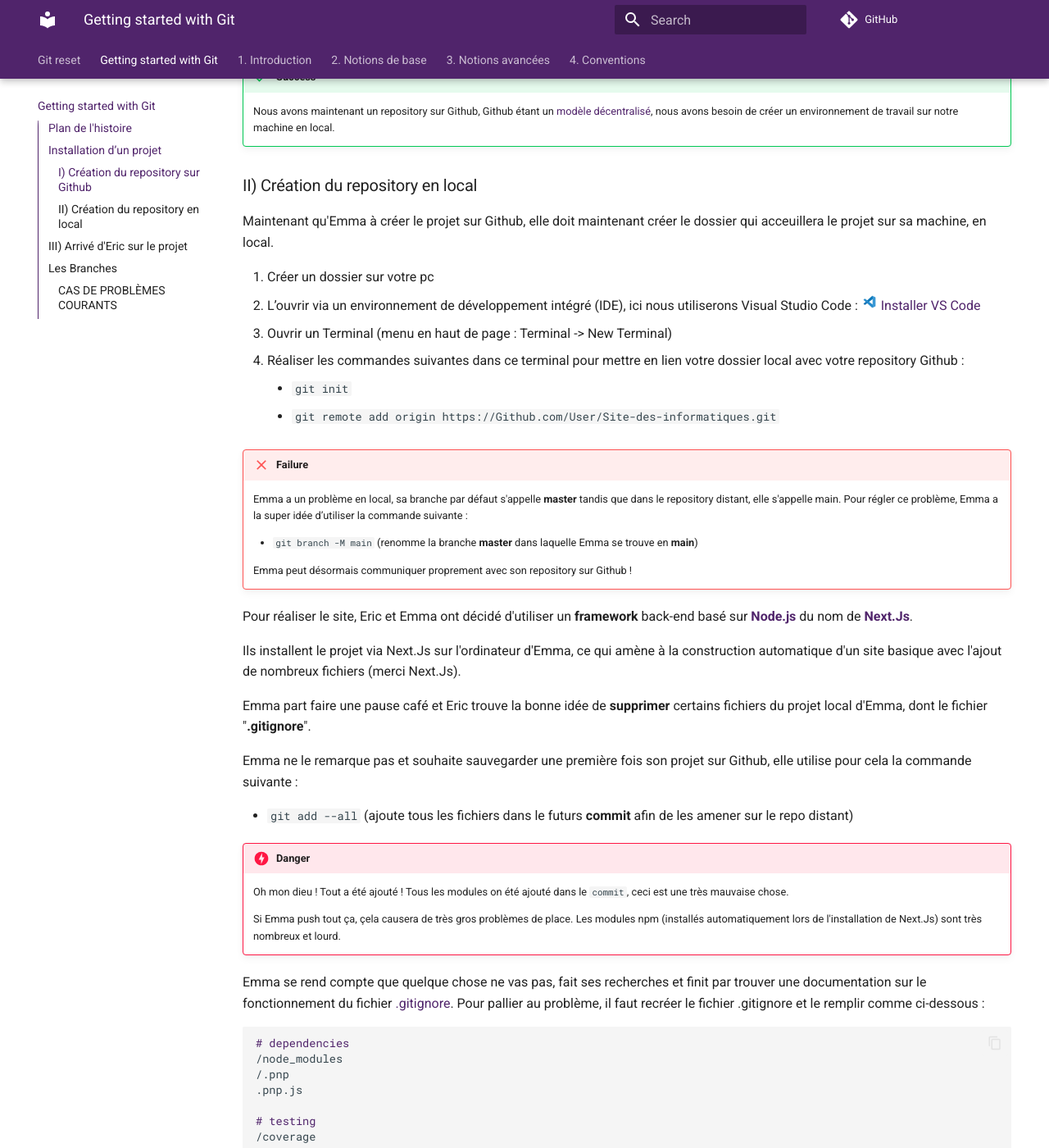
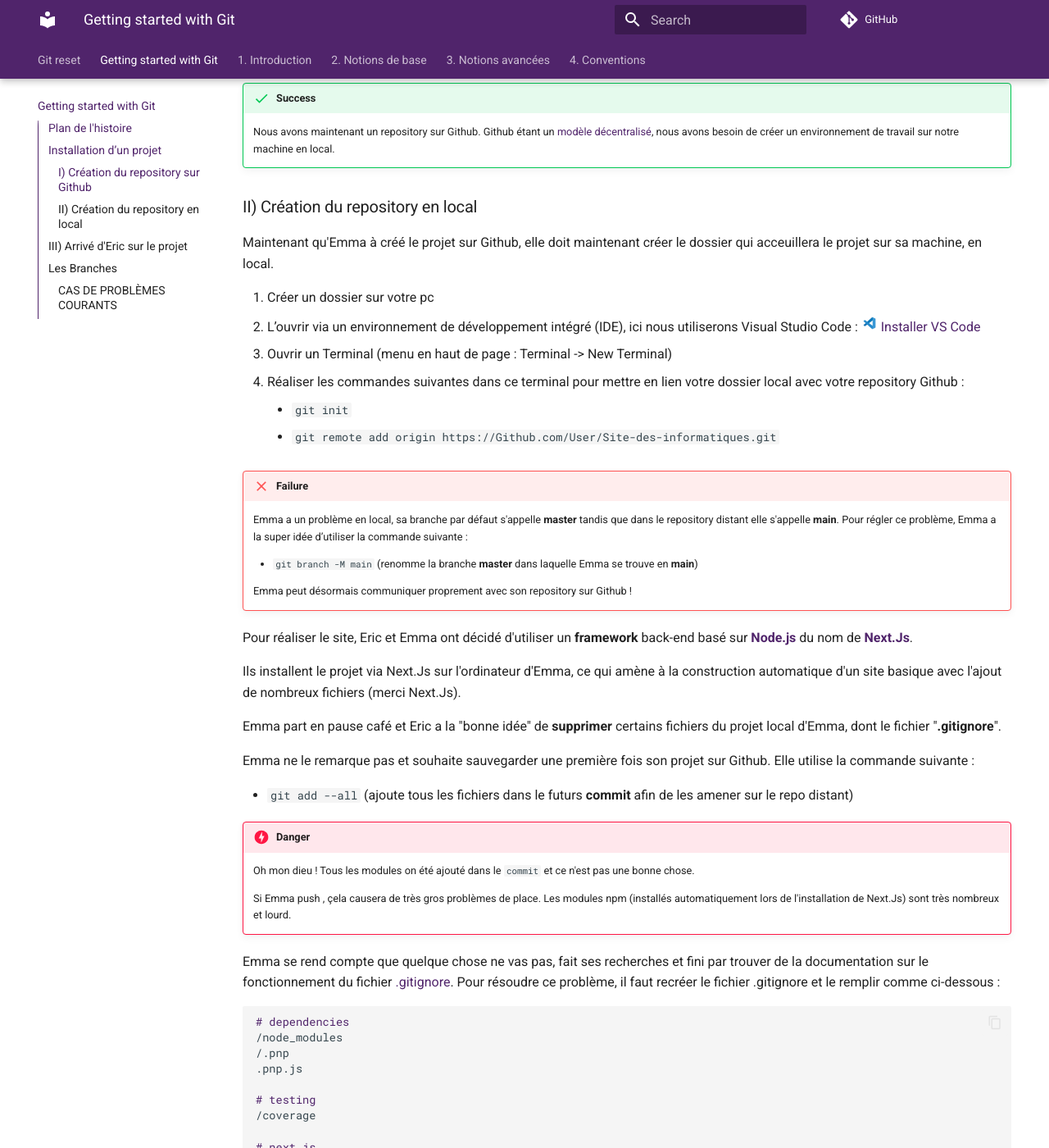
Before and after one commit to ub-mmi-but/git-101, an MkDocs documentation site: the page built from docs/index2.md, in a window 1280 px wide and 1400 px high, scrolled down 981 px. Shown: the whole window at 82% size. Built offline with MkDocs 1.6.1 and Material for MkDocs 9.7.7, drawn with Linux system fonts in a browser that asks for light colours; comment, search, counter and statistics services are not loaded; some of the changed text lies outside the part shown.

Commit message:
Correction des fautes index2.md

````diff
--- a/docs/index2.md
+++ b/docs/index2.md
@@ -6,34 +6,34 @@
 - Création d'un projet GitHub
 - Création d'un projet git local
 - Clone du projet par Eric
-  - Il essaie de push des modifs sur main, mais se fait rejeter parce qu'Emma a push un deuxième commit depuis son clonage
-  - Il fait une branche du coup.
+  - Il essaie de push des modifications sur 'main', mais sa tentativ est rejetée car Emma a push un deuxième commit depuis son clonage.
+  - Il fait crée branche.
     - checkout, checkout -b, push, lien vers la doc Git Flow
 - Form, API, mot de passe, réécriture, rebase onto
 
 ## **Installation d’un projet**
 
-Le département Informatique a pour projet de développer le nouveau site de la licence informatiques.
+Le département Informatique a pour projet de développer le nouveau site du BUT Informatique.
 
 Afin de mener à bien ce projet et de ne pas répéter les erreurs de développement des précédentes équipes, Emma et Eric, étudiant en BUT Informatique en charge du projet, vont créer un nouvel environnement de travail.
 
-Ils vont utiliser  **[Github](./github.md)** afin de pouvoir travailler à plusieurs sur un même projet et ainsi conserver une trace de tout les modifications ajoutés au futur nouveau site Web.
+Ils vont utiliser  **[Github](./github.md)** afin de pouvoir travailler à plusieurs sur un même projet et ainsi conserver une trace de tout les modifications ajoutées au futur nouveau site Web.
 
 ### I) Création du repository sur Github
 
-Emma est chargée de créer l'environnement Github. Elle va pour cela réalisé les étapes ci-dessous :
+Emma est chargée de créer l'environnement Github. Pour cela, voici comment elle va procéder :
 
-1. Création d’un **repo** (projet) distant sur Github nommé "Site-des-informatiques"
+1. Création d’un **repository** (projet) distant sur Github nommé "Site-des-informatiques"
 2. Laisser le repository en public
-3. Laisser décocher le Readme (On en créera un plus tard si besoin)
+3. Laisser décoché le Readme (On en créera un plus tard si besoin)
 4. Cliquer sur "Create repository"
 
 !!! success
-    Nous avons maintenant un repository sur Github, Github étant un [modèle décentralisé](./modeleDecentralise.md), nous avons besoin de créer un environnement de travail sur notre machine en local.
+    Nous avons maintenant un repository sur Github. Github étant un [modèle décentralisé](./modeleDecentralise.md), nous avons besoin de créer un environnement de travail sur notre machine en local.
 
 ### II) Création du repository en local
 
-Maintenant qu'Emma à créer le projet sur Github, elle doit maintenant créer le dossier qui acceuillera le projet sur sa machine, en local.
+Maintenant qu'Emma à créé le projet sur Github, elle doit maintenant créer le dossier qui acceuillera le projet sur sa machine, en local.
 
 1. Créer un dossier sur votre pc
 2. L’ouvrir via un environnement de développement intégré (IDE), ici nous utiliserons Visual Studio Code :
@@ -44,7 +44,7 @@
     - `git remote add origin https://Github.com/User/Site-des-informatiques.git`
 
 !!! failure
-    Emma a un problème en local, sa branche par défaut s'appelle **master** tandis que dans le repository distant, elle s'appelle main.
+    Emma a un problème en local, sa branche par défaut s'appelle **master** tandis que dans le repository distant elle s'appelle **main**.
     Pour régler ce problème, Emma a la super idée d’utiliser la commande suivante :
 
     - `git branch -M main`  (renomme la branche **master** dans laquelle Emma se trouve en **main**)
@@ -55,18 +55,18 @@
 
 Ils installent le projet via Next.Js sur l'ordinateur d'Emma, ce qui amène à la construction automatique d'un site basique avec l'ajout de nombreux fichiers (merci Next.Js).
 
-Emma part faire une pause café et Eric trouve la bonne idée de **supprimer** certains fichiers du projet local d'Emma, dont le fichier "**.gitignore**".
+Emma part en pause café et Eric a la "bonne idée" de **supprimer** certains fichiers du projet local d'Emma, dont le fichier "**.gitignore**".
 
-Emma ne le remarque pas et souhaite sauvegarder une première fois son projet sur Github, elle utilise pour cela la commande suivante :
+Emma ne le remarque pas et souhaite sauvegarder une première fois son projet sur Github. Elle utilise la commande suivante :
 
 - `git add --all` (ajoute tous les fichiers dans le futurs **commit** afin de les amener sur le repo distant)
 
 !!! danger
-    Oh mon dieu ! Tout a été ajouté ! Tous les modules on été ajouté dans le `commit`, ceci est une très mauvaise chose.
+    Oh mon dieu ! Tous les modules on été ajouté dans le `commit` et ce n'est pas une bonne chose.
 
-    Si Emma push tout ça, çela causera de très gros problèmes de place. Les modules npm (installés automatiquement lors de l'installation de Next.Js) sont très nombreux et lourd.
+    Si Emma push , çela causera de très gros problèmes de place. Les modules npm (installés automatiquement lors de l'installation de Next.Js) sont très nombreux et lourd.
 
-Emma se rend compte que quelque chose ne vas pas, fait ses recherches et finit par trouver une documentation sur le fonctionnement du fichier [.gitignore](./fichier-gitignore.md). Pour pallier au problème, il faut recréer le fichier .gitignore et le remplir comme ci-dessous :
+Emma se rend compte que quelque chose ne vas pas, fait ses recherches et fini par trouver de la documentation sur le fonctionnement du fichier [.gitignore](./fichier-gitignore.md). Pour résoudre ce problème, il faut recréer le fichier .gitignore et le remplir comme ci-dessous :
 ```bash
 # dependencies
 /node_modules
@@ -113,20 +113,20 @@
     Pour résoudre ce propblème, elle doit réaliser la commande `git restore --staged .` afin enlever les fichiers nodes-modules du Staging Area.
 
 	!!! failure
-		Vu qu'Emma n'a pas encore 'commit' une seule fois, le pointeur HEAD (référence au dernier commit réalisé dans la branche courante) n'a pas été créé ce qui amène sur une erreur
+		Vu qu'Emma n'a pas encore 'commit', le pointeur HEAD (référence au dernier commit réalisé dans la branche courante) n'a pas été créé, ce qui crée une erreur :
 
         ```
         fatal: Could not resolve HEAD
         ```
 
-    Emma a le bon réflexe. Elle va voir [la documentation de git](https://docs.gitlab.com/ee/topics/git/unstage.html) pour supprimer un fichier du stage, puis fait `git rm --cached ./node_modules`.
+    Emma a le bon réflexe. Elle va voir [la documentation de git](https://docs.gitlab.com/ee/topics/git/unstage.html) pour supprimer un fichier du stage, puis exécute la commande `git rm --cached ./node_modules`.
 
-    Comme `node_modules` est un dossier, elle a l'erreur `fatal: Not removing './node_modules' recursively without -r`. Elle ajoute donc l'argument `-r`
+    Comme `node_modules` est un dossier, l'erreur `fatal: Not removing './node_modules' recursively without -r` est reçue. Elle ajoute donc l'argument `-r`
 
     !!! success
         `git rm -r --cached ./node_modules`, tout va bien ! Les node_modules ne sont plus dans le stage.
 
-Désormais, Emma n'a plus de problèmes avec le `.gitignore` Emma peut donc essayer d'envoyer son travail sur Github à l'aide des commandes suivantes:
+Désormais, Emma n'a plus de problème avec le `.gitignore` Emma peut donc essayer d'envoyer son travail sur Github à l'aide des commandes suivantes:
 
   - `git add --all`
   - `git commit -m "premier commit"`
@@ -196,13 +196,13 @@
 
 Ce message nous dit que git n'a pas pu trouver de branche nommé `feature-form` dans le dépôt Git.
 
-Pour pallier à ce problème Eric ajoute un argument `-b` avant le nom de la branche.
+Pour résoudre ce problème Eric ajoute un argument `-b` avant le nom de la branche.
 
 - `git checkout -b feature-form`
 
-Cela va permettre de créer la branche puis de s'y déplacer dessus.
+Cela va permettre de créer la branche puis de s'y déplacer.
 
-Maintenant il veut vérifier qu'il ai bien une nouvelle branche `feature-form` qui a était ajouté et qu'il est bien sur cette branche, pour ce faire il utilise:
+Maintenant il veut vérifier qu'il ai bien une nouvelle branche `feature-form` qui a été ajouté et qu'il est bien sur cette branche, pour ce faire il utilise:
 
 - `git branch`
 
````
Also changed, not shown: other parts of docs/index2.md (+6 -6 lines).
